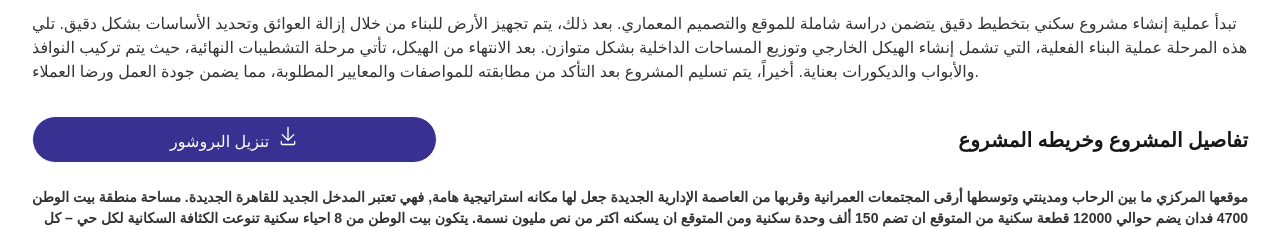
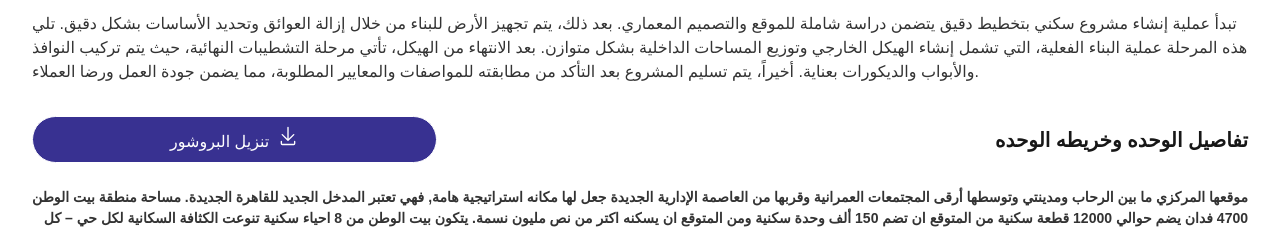
Before and after one commit to Ahmedhesham77/M3mar, a Next.js app: page /unit-page/1 in a window 1280 px wide. Shown: the part 880-1109 px from the top of the page. Built offline with nearby package versions, Linux system fonts and the light colour scheme; a web font is replaced by a local one.

Commit message:
lastSectionfourProject

```diff
--- a/src/app/unit-page/[id]/page.tsx
+++ b/src/app/unit-page/[id]/page.tsx
@@ -1,23 +1,18 @@
 'use client'
 
-import React, { useState } from 'react'
+import React from 'react'
 
 import Image from "next/image";
 
 // Components
 import Navbar from '@/components/NavBar'
 import Fotter from '@/components/Footer'
-import DIscriptionOfProject from '@/components/DIscriptionOfProject';
+
 import CustomerOpinions from '@/components/CustomerOpinions';
-import DiscoverProjects from '@/components/DiscoverProjects';
-import ProjectPhases from '@/components/ProjectPhases';
-import ProjectFeatures from '@/components/ProjectFeatures';
-import UnitOfProjec from '@/components/UnitOfProjec';
-import { useParams } from 'next/navigation';
+
 import { useSearchParams } from 'next/navigation'
 import { MdOutlineKeyboardArrowLeft } from "react-icons/md";
-import { FaLongArrowAltRight } from "react-icons/fa";
-import { Swiper, SwiperSlide } from 'swiper/react';
+
 import PhoneInput from 'react-phone-input-2'
 import 'react-phone-input-2/lib/style.css'
 import { CiUser, CiPhone, CiMail } from "react-icons/ci";
@@ -33,7 +28,7 @@
 
 
 export default function AboutProject() {
-    const params = useParams();
+
 
     const searchParams = useSearchParams();
     // const title = searchParams.get("title");
@@ -41,7 +36,6 @@
     const UnitName = searchParams.get("UnitName");
     // const id = searchParams.get("id");
 
-    const [activeFilter, setActiveFilter] = useState("وصف ومميزات و الخريطه المشروع");
 
 
     return (
@@ -79,8 +73,7 @@
                         <div className='flex flex-col gap-4 justify-end items-end mb-4'>
                             <div className='flex flex-row-reverse justify-between w-full mb-2 items-center'>
                                 <h1 className='text-[16px] sm:text-[18px] md:text-[20px]  font-bold'>
-                                    تفاصيل المشروع وخريطه المشروع
-                                </h1>
+                                    تفاصيل الوحده وخريطه الوحده                                </h1>
                                 <div className='w-full sm:w-1/3 rounded-3xl bg-[#383191] py-2 px-3 text-white border hover:bg-white hover:text-[#383191] hover:border-[#383191] duration-300 flex flex-row-reverse justify-center gap-2 items-baseline  '>
                                     <GoDownload className='text-[18px] sm:text-[20px] md:text-[22px] text-center' />
                                     <p className='text-[12px] sm:text-[14px] md:text-[16px] text-center'>تنزيل البروشور</p>
```
